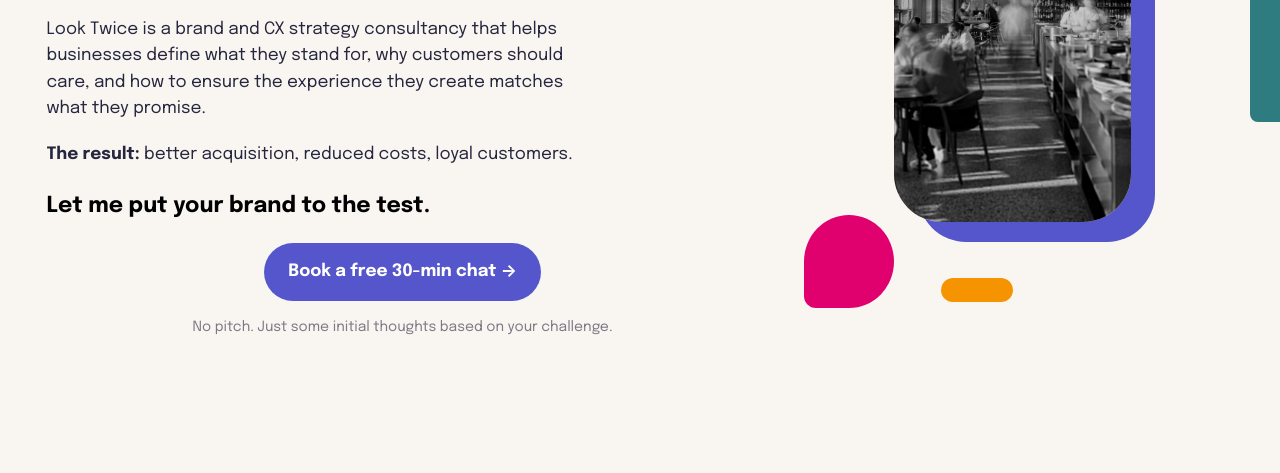
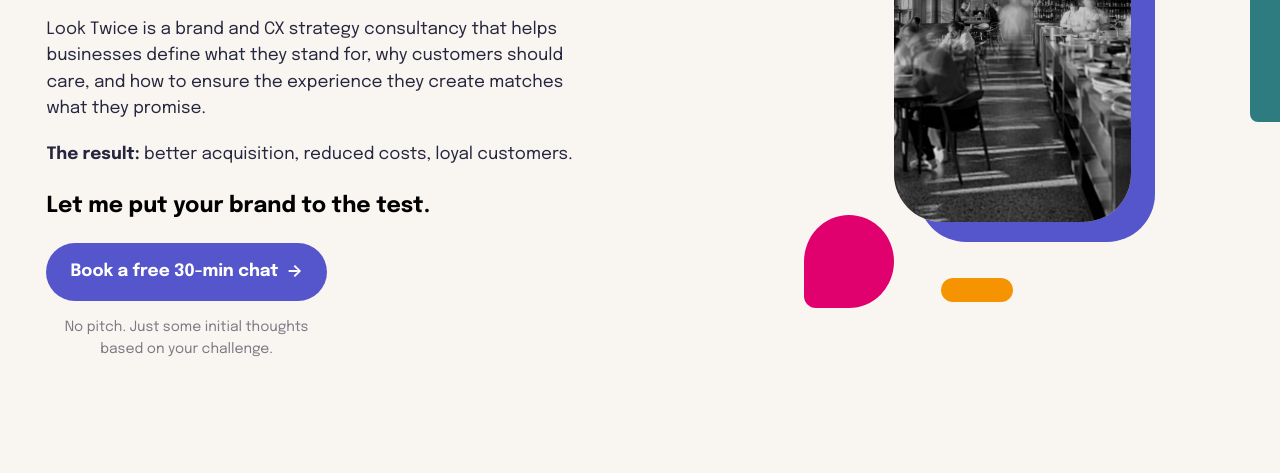
Before and after one commit to kevawin/looktwice.uk, a website: page index.html in a window 1280 px wide. Shown: the part 479-952 px from the top of the page. Drawn offline with Linux system fonts and the light colour scheme.

Commit message:
fix(hero/logos): button back to left + note matches button width; logos intro vertically centered
hero CTA:
- Wrap button + note in a .hero__cta-stack inline-flex column so the
  note inherits the button's width (~280px)
- Note text-centered, wraps to 2 lines under the button at the same
  left edge — their horizontal centers naturally line up
- Button reverts to default left-aligned (no more margin auto)
- Flex trick on note (width:0 + min-width:100%) prevents the long
  sentence from widening the stack past the button

logos intro:
- align-items: start -> center so the H2 and right-column blurb share
  the same vertical mid-line

```diff
--- a/css/layout.css
+++ b/css/layout.css
@@ -180,21 +180,25 @@
   color: var(--c-black);
   margin-bottom: var(--s-4);
 }
-/* Center only the button + note; keep the prompt left-aligned with body */
-.hero__cta-wrap .btn {
-  display: block;
-  width: max-content;
+/* Button stays left-aligned (default). The note sits directly under it
+   in a stack whose width matches the button — note text wraps to button
+   width and centres within it. */
+.hero__cta-stack {
+  display: inline-flex;
+  flex-direction: column;
+  align-items: stretch;
   max-width: 100%;
-  margin-left: auto;
-  margin-right: auto;
 }
 .hero__cta-note {
   display: block;
   font-size: var(--fs-small);
   color: var(--c-ink-mute);
-  margin: var(--s-4) auto 0;
-  max-width: 100%;
+  margin: var(--s-4) 0 0;
   text-align: center;
+  /* Flex trick: take 100% of parent width without pushing the parent
+     wider than the button's natural width. */
+  width: 0;
+  min-width: 100%;
 }
 
 /* SERVICES layout */
@@ -224,7 +228,7 @@
   .logos__intro {
     grid-template-columns: 1fr 1.1fr;
     gap: clamp(2rem, 3vw + 0.5rem, 4rem);
-    align-items: start;
+    align-items: center;
   }
 }
 .logos__intro p { font-size: var(--fs-body); color: var(--c-ink); }
--- a/index.html
+++ b/index.html
@@ -58,8 +58,10 @@
           <p><strong>The result:</strong> better acquisition, reduced costs, loyal customers.</p>
           <div class="hero__cta-wrap">
             <p class="hero__cta-prompt">Let me put your brand to the test.</p>
-            <a class="btn btn--primary" href="#contact">Book a free 30-min chat <span aria-hidden="true">→</span></a>
-            <p class="hero__cta-note">No pitch. Just some initial thoughts based on your challenge.</p>
+            <div class="hero__cta-stack">
+              <a class="btn btn--primary" href="#contact">Book a free 30-min chat <span aria-hidden="true">→</span></a>
+              <p class="hero__cta-note">No pitch. Just some initial thoughts based on your challenge.</p>
+            </div>
           </div>
         </div>
 
```
